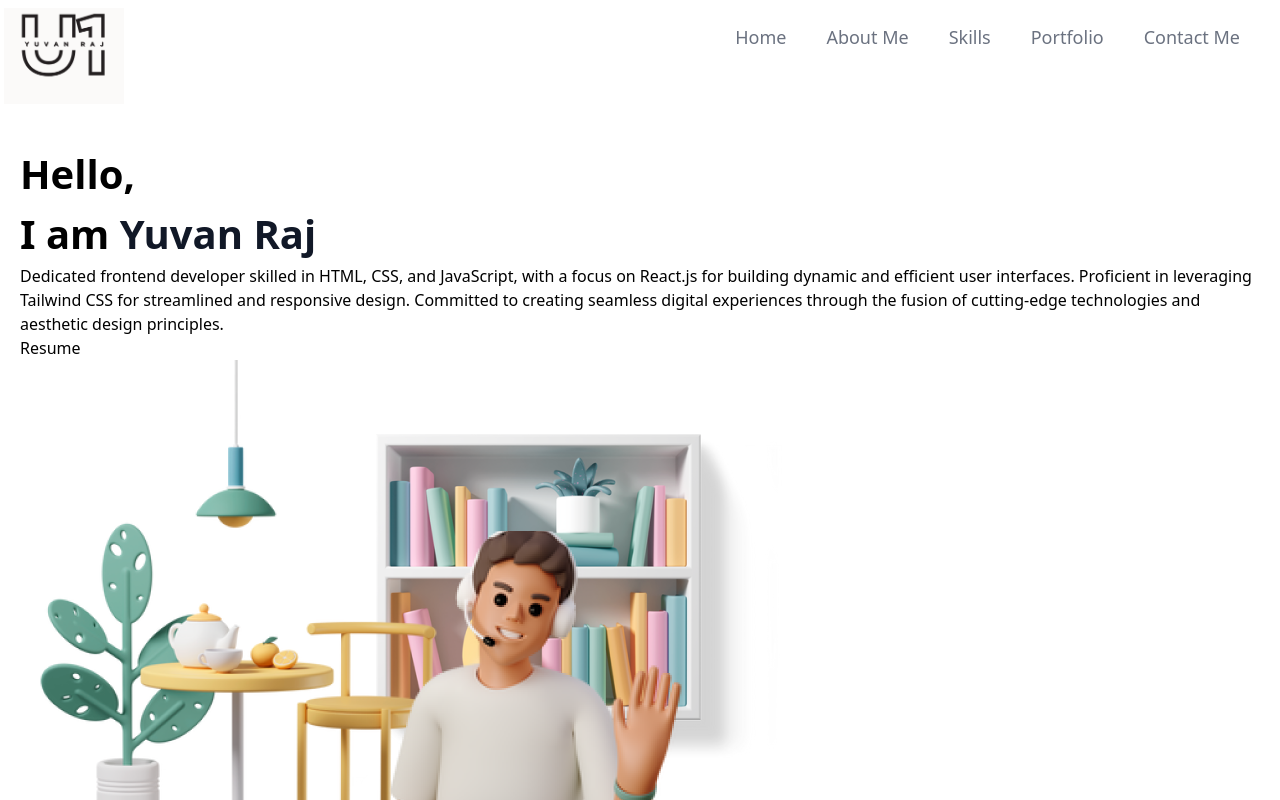
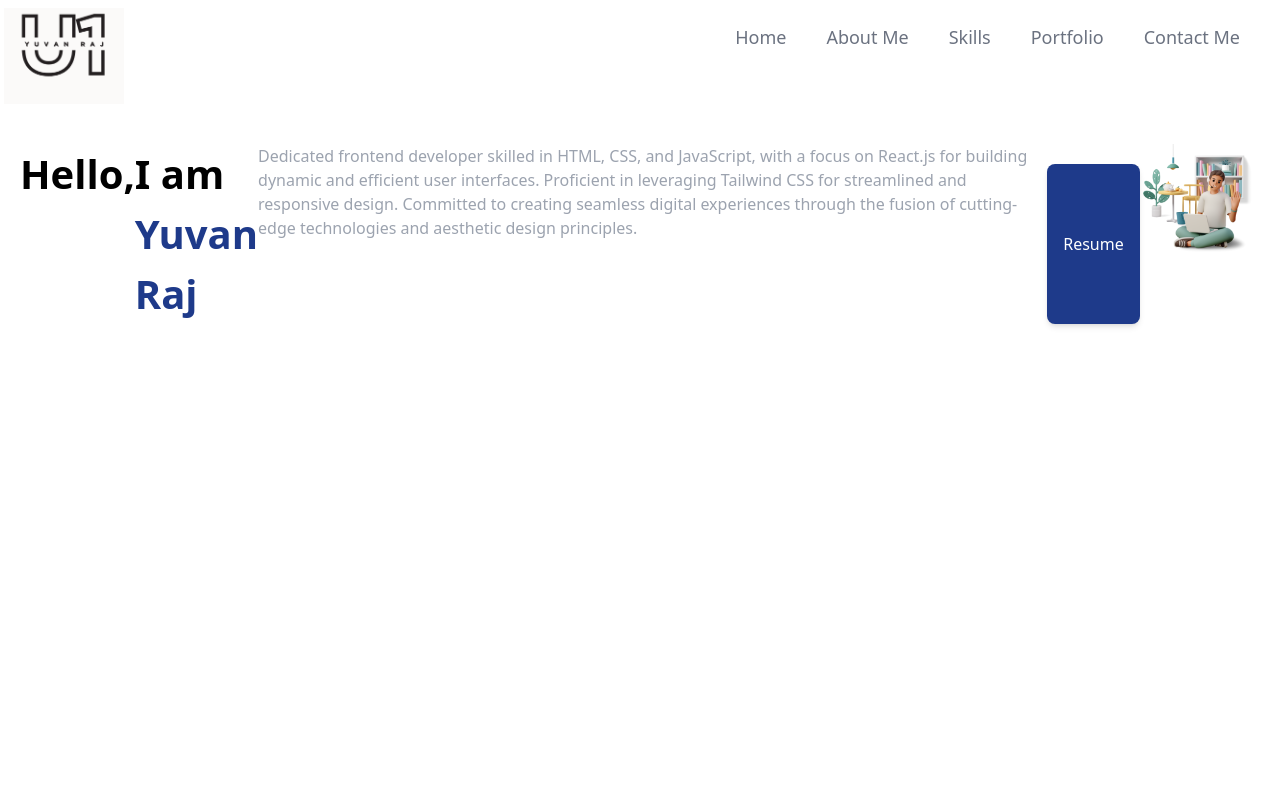
Before and after one commit to u1yuvan/portfolio_u1, a React (Create React App) app in the folder portfolio-website-u1/: page / in a window 1280 px wide. Shown: the top 800 px of the page. Built offline with nearby package versions, Linux system fonts and the light colour scheme.

Commit message:
Hero Section has been implemented

```diff
--- a/portfolio-website-u1/src/components/Home.js
+++ b/portfolio-website-u1/src/components/Home.js
@@ -5,13 +5,15 @@ import { homeImage } from '../assets'
 
 const Home = () => {
   return (
-    <div className='mt-5 p-5'>
+    <div className='mt-5 p-5 flex '>
         <h1 className='text-[40px] font-bold'>{AppText.hello}</h1>
         <h1 className='text-[40px] font-bold'>{AppText.iam}
-        <span className=' text-gray-900'>{AppText.yuvanraj}</span></h1>
-        <h1>{AppText.desc}</h1>
-        <button>Resume</button>
-        <img src={homeImage} alt='home image'/>
+        <span className=' text-blue-900  '>{AppText.yuvanraj}</span></h1>
+        <h1 className=' text-gray-400 '>{AppText.desc}</h1>
+        <button className=' bg-blue-900 p-2 rounded-lg shadow-md mt-5 px-4 transition-all ease-in-out hover:scale-105 text-white w-24'>Resume</button>
+        <div>
+        <img src={homeImage} alt='home' className=' w-[400px] flex'/>
+        </div>
     </div>
   )
 }
--- a/portfolio-website-u1/src/components/Navabr.js
+++ b/portfolio-website-u1/src/components/Navabr.js
@@ -32,7 +32,7 @@ const Navabr = () => {
               <path stroke-linecap="round" stroke-linejoin="round" d="M3.75 6.75h16.5M3.75 12h16.5m-16.5 5.25h16.5"  />
             </svg>
           }
-          {toggle? <ul className=' list-none md:flex  items-center flex  flex-col bg-black-gradient p-3 mr-3 rounded-xl navbar_swing box-shadow '>
+          {toggle? <ul className=' list-none md:flex  items-center flex  flex-col bg-black-gradient p-3 mr-3 rounded-xl navbar_swing shadow-xl '>
             {navLinks.map((nav, index) => (
               <li key={nav.id} className={` mt-6 cursor-pointer text-[18px] items-center ml-5 flex flex-col justify-center text-white transition-all ease-in-out hover:scale-110 ${index === navLinks.lenght - 1 ? 'mr-0' : 'mr-10'}`}>
                 <a href={`#${nav.id}`}>
```
